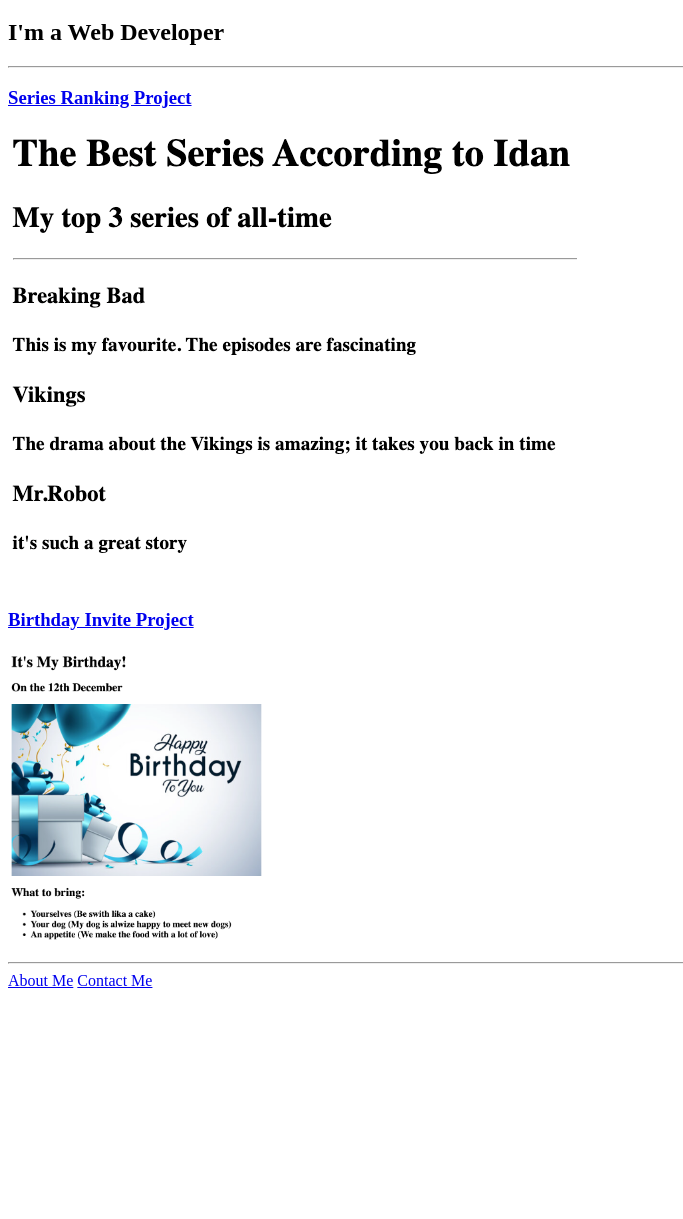
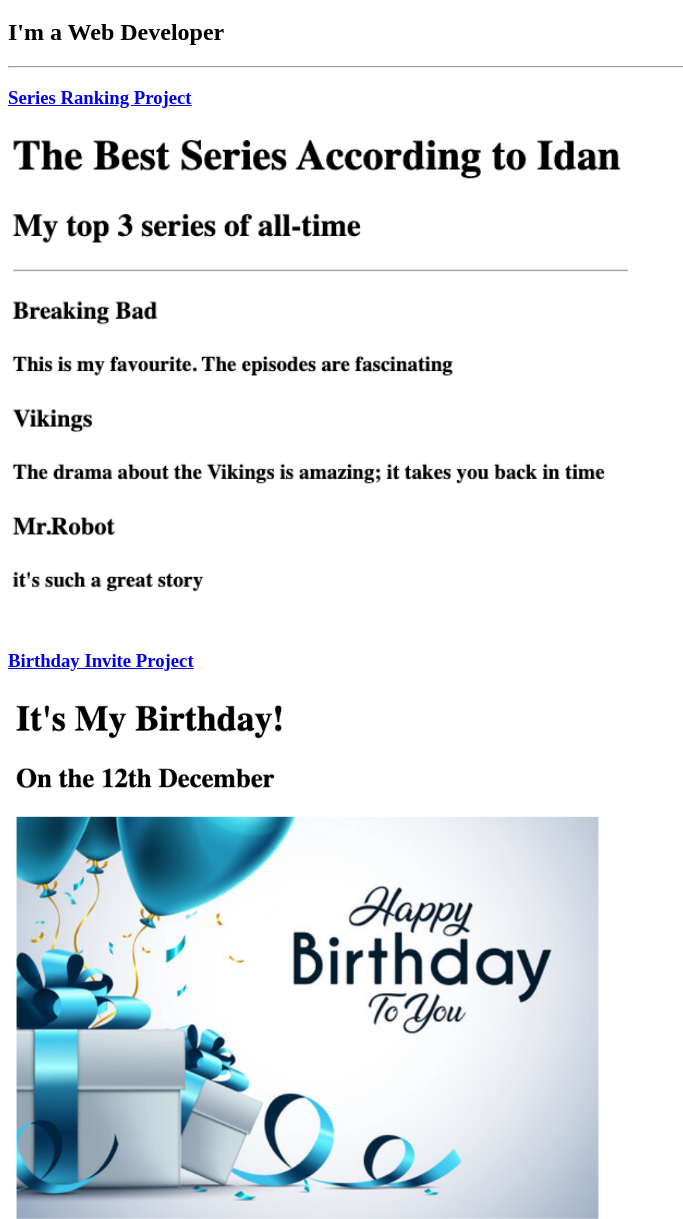
Before and after one commit to idantechdev/html-portfolio, a plain HTML site: page index.html in a window 1280 px wide. Shown: the part 61-1280 px from the top of the page, without its empty margins (0-683 px from the left). Before the commit the page ends 1059 px from the top, so only its background shows below. Drawn offline with Linux system fonts and the light colour scheme.

Commit message:
Update index.html

```diff
--- a/index.html
+++ b/index.html
@@ -10,13 +10,13 @@
     <h2>I'm a Web Developer</h2>
     <hr />
     <h3><a href="./public/Series-ranking.html">Series Ranking Project</a></h3>
-    <img src="./assets/images/Series-ranking.png" />
+    <img src="./assets/images/Series-ranking.png" height="500" />
     <h3>
       <a href="./public/My_birthday_invite.html">Birthday Invite Project</a>
     </h3>
     <img
       src="./assets/images/my_birthday_invite.png"
-      height="300"
+      height="700"
       alt="birthday invite project preview"
     />
     <hr />
```
